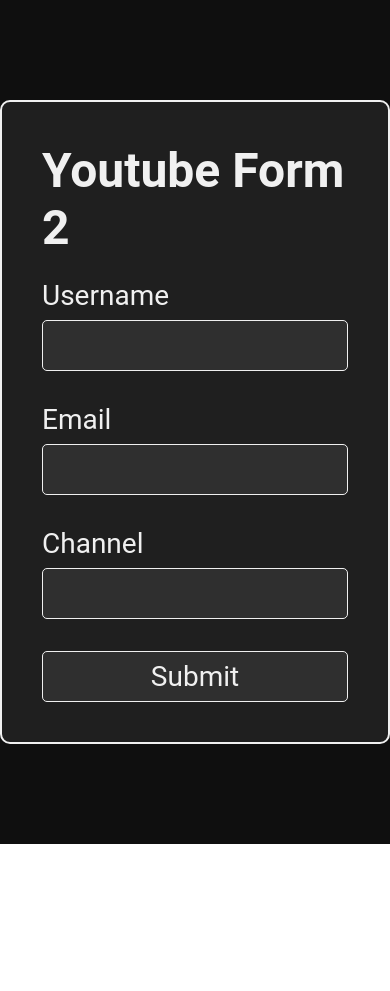
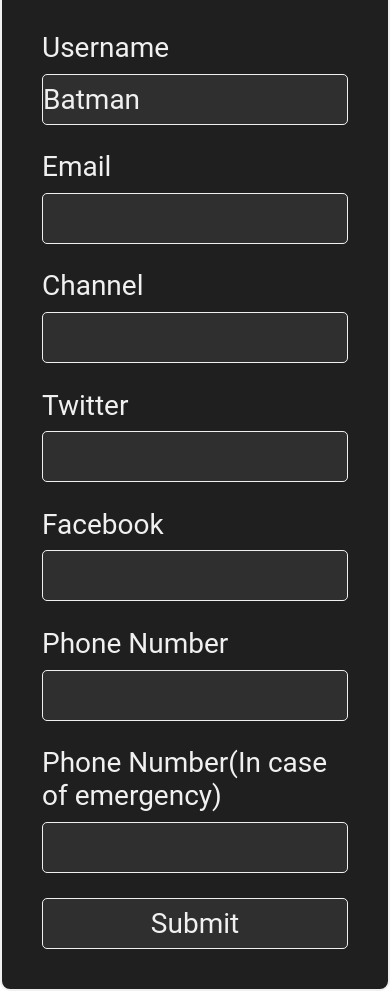
Before and after one commit to SufiyanAK/React-Hook-Form, a React (Vite) app: page / in a window 390 px wide. Before the commit the page ends 844 px from the top, so only its background shows below. Built offline with nearby package versions, Linux system fonts and the light colour scheme.

Commit message:
feat: update styling for form fields in index.css, added Custom error Message and validation in social and phoneNumbers fields

```diff
--- a/src/components/YoutubeForm.tsx
+++ b/src/components/YoutubeForm.tsx
@@ -5,12 +5,28 @@
     username: string;
     email: string;
     channel: string;
+    social: {
+        facebook: string;
+        twitter: string;
+    },
+    phoneNumbers: string[];
 }
 
 let renderCount: number = 0;
 
 const YoutubeForm = () => {
-    const { register, control, handleSubmit, formState: { errors } } = useForm<IFormInput>();
+    const { register, control, handleSubmit, formState: { errors } } = useForm<IFormInput>({
+        defaultValues: {
+            username: "Batman",
+            email: "",
+            channel: "",
+            social: {
+                facebook: "",
+                twitter: ""
+            },
+            phoneNumbers: ["", ""]
+        }
+    });
 
     // can use register like this: destructed on the component
     // const { name, onBlur, onChange, ref } = register("username");
@@ -25,6 +41,8 @@
         <div className="formBody">
             <form onSubmit={handleSubmit(onSubmit)} className="form">
                 <h1 style={{ color: '#f0f0f0', fontSize: '3rem', marginBottom: '1.4rem' }}>Youtube Form {renderCount}</h1>
+
+                <div className="formFields">
                     <label className="label" htmlFor="username">Username</label>
                     <input
                         className="input"
@@ -44,7 +62,6 @@
                             color: 'red',
                             width: '100%',
                             fontSize: '1.5rem',
-                        marginBottom: '1.5rem'
                         }}
                     >
                         {errors.username?.message}
@@ -60,7 +77,9 @@
                     onBlur={onBlur}
                     onChange={onChange}
                     /> */}
+                </div>
 
+                <div className="formFields">
                     <label className="label" htmlFor="email">Email</label>
                     <input
                         className="input"
@@ -91,12 +110,13 @@
                             color: 'red',
                             width: '100%',
                             fontSize: '1.5rem',
-                        marginBottom: '1.5rem'
                         }}
                     >
                         {errors.email?.message}
                     </p>
+                </div>
 
+                <div className="formFields">
                     <label className="label" htmlFor="channel">Channel</label>
                     <input
                         className="input"
@@ -118,11 +138,129 @@
                             color: 'red',
                             width: '100%',
                             fontSize: '1.5rem',
-                        marginBottom: '1.5rem'
                         }}
                     >
                         {errors.channel?.message}
                     </p>
+                </div>
+
+                <div className="formFields">
+                    <label className="label" htmlFor="twitter">Twitter</label>
+                    <input
+                        className="input"
+                        id="twitter"
+                        type="text"
+                        {
+                        ...register("social.twitter",
+                            {
+                                required: {
+                                    value: true,
+                                    message: "Twitter Name Is Required"
+                                }
+                            }
+                        )
+                        }
+                    />
+                    <p
+                        style={{
+                            color: 'red',
+                            width: '100%',
+                            fontSize: '1.5rem',
+                        }}
+                    >
+                        {errors.social?.twitter?.message}
+                    </p>
+                </div>
+
+                <div className="formFields">
+                    <label className="label" htmlFor="facebook">Facebook</label>
+                    <input
+                        className="input"
+                        id="facebook"
+                        type="text"
+                        {
+                        ...register("social.facebook",
+                            {
+                                required: {
+                                    value: true,
+                                    message: "Facebook Id is required"
+                                }
+                            }
+                        )
+                        }
+                    />
+                    <p
+                        style={{
+                            color: 'red',
+                            width: '100%',
+                            fontSize: '1.5rem',
+                        }}
+                    >
+                        {errors.social?.facebook?.message}
+                    </p>
+                </div>
+
+                <div className="formFields">
+                    <label className="label" htmlFor="primaryPhoneNumber">Phone Number</label>
+                    <input
+                        className="input"
+                        id="primaryPhoneNumber"
+                        type="text"
+                        {
+                        ...register("phoneNumbers.0",
+                            {
+                                required: {
+                                    value: true,
+                                    message: "Primary Phone Number is required"
+                                },
+                                validate: (fieldValue) => {
+                                    return fieldValue.length > 10 || "Phone number must be 11 digit"
+                                }
+                            }
+                        )
+                        }
+                    />
+                    <p
+                        style={{
+                            color: 'red',
+                            width: '100%',
+                            fontSize: '1.5rem',
+                        }}
+                    >
+                        {errors.phoneNumbers?.[0]?.message}
+                    </p>
+                </div>
+
+                <div className="formFields">
+                    <label className="label" htmlFor="secondaryPhoneNumber">Phone Number(In case of emergency)</label>
+                    <input
+                        className="input"
+                        id="secondaryPhoneNumber"
+                        type="text"
+                        {
+                        ...register("phoneNumbers.1",
+                            {
+                                required: {
+                                    value: true,
+                                    message: "Secondary Phone Number is required"
+                                },
+                                validate: (fieldValue) => {
+                                    return fieldValue.length > 10 || "Phone number must be 11 digit"
+                                }
+                            }
+                        )
+                        }
+                    />
+                    <p
+                        style={{
+                            color: 'red',
+                            width: '100%',
+                            fontSize: '1.5rem',
+                        }}
+                    >
+                        {errors.phoneNumbers?.[1]?.message}
+                    </p>
+                </div>
 
                 <button className="submitBtn">Submit</button>
             </form>
--- a/src/index.css
+++ b/src/index.css
@@ -34,8 +34,17 @@
   padding: 20px;
 }
 
+.formFields {
+  width: 100%;
+  display: flex;
+  flex-direction: column;
+  justify-content: center;
+  gap: 0.1rem;
+  margin-bottom: 1rem;
+}
+
 .label {
-  width: 100%;
+  /* width: 100%; */
   color: #f0f0f0;
   font-size: 1.75rem;
   margin-bottom: 0.5rem;
```
Lines whose indentation alone changed are shown as unchanged.
